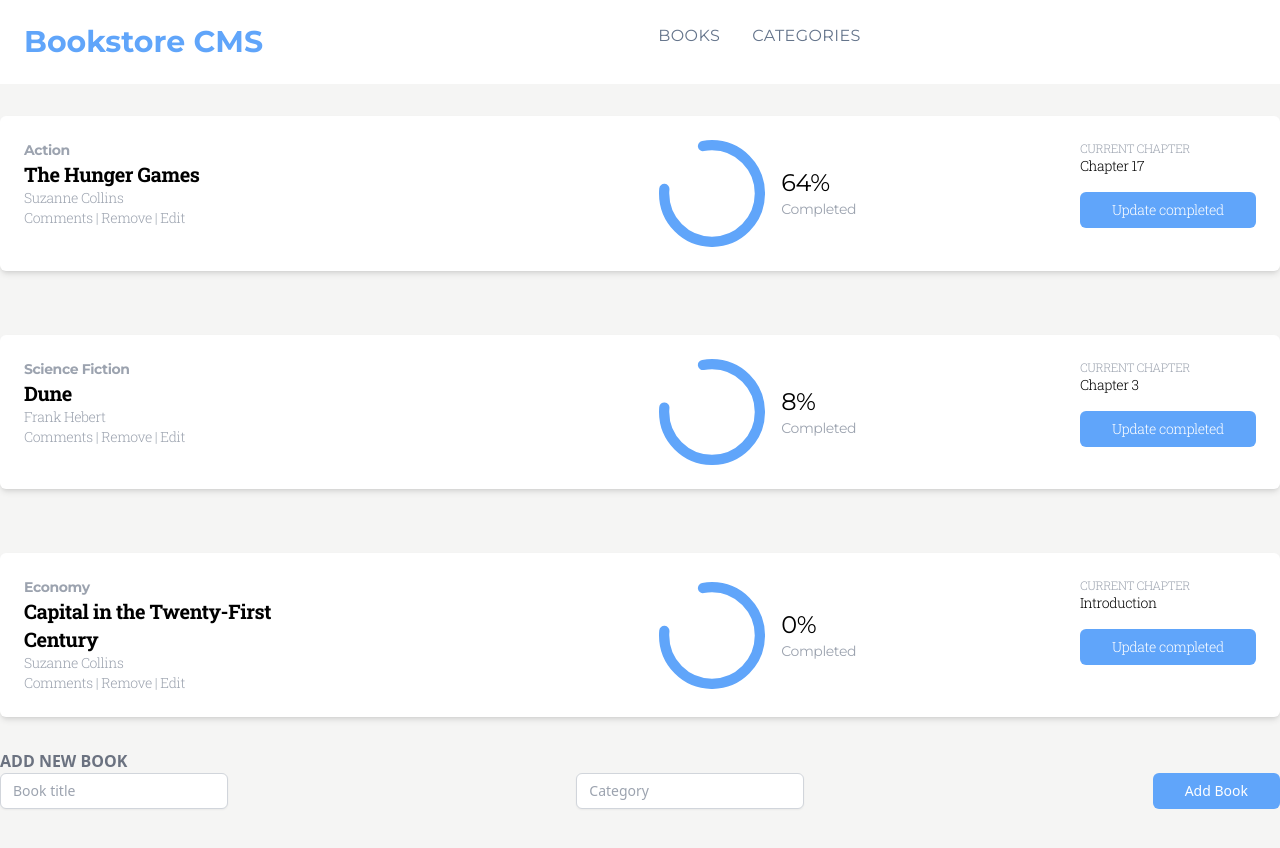
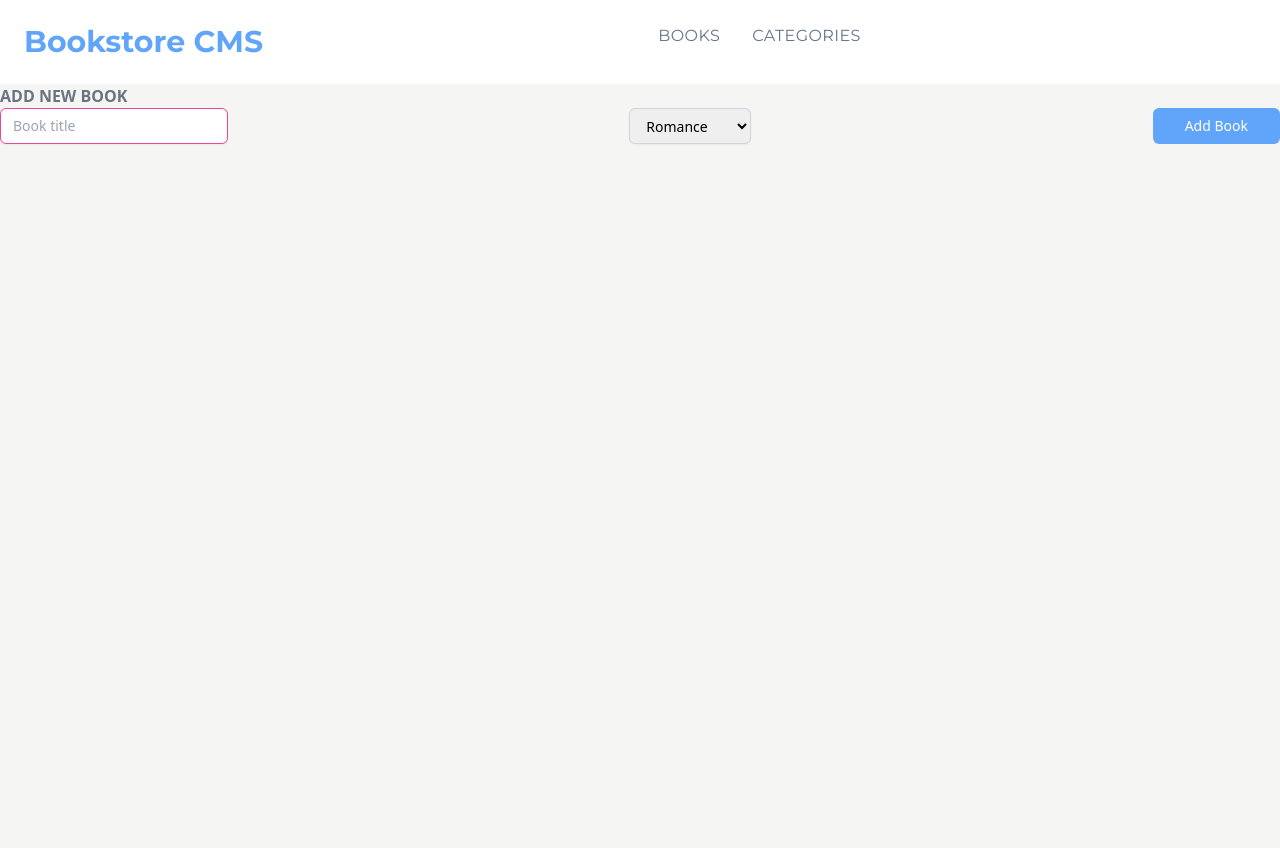
Before and after one commit to lu-jim/bookstore, a React (Create React App) app: page / in a window 1280 px wide. Shown: the top 848 px of the page. Built offline with nearby package versions, Linux system fonts and the light colour scheme; the HTML template or start-up script is replaced by a standard one.

Commit message:
Configure form for new books

```diff
--- a/src/components/Book.js
+++ b/src/components/Book.js
@@ -1,22 +1,35 @@
 import React from 'react';
+import { useDispatch } from 'react-redux';
 import PropTypes from 'prop-types';
 import progress from '../progress.svg';
+import { removeBook } from '../redux/books/books';
 
 const Book = ({
-  title, author, category, completed, currentChapter,
-}) => (
+  id, title, author, category, completed, currentChapter,
+}) => {
+  const dispatch = useDispatch();
+  const deleteBook = (id) => {
+    dispatch(removeBook(id));
+  };
+  return (
     <div className="card bg-white shadow-md rounded-md max-w-l -mr-1 h-70 tracking-tight w-full flex justify-between p-6 my-8">
       <div className="font-display">
         <h3 className="font-bold font-serif text-gray-400 text-sm">{category}</h3>
         <h2 className="text-xl font-bold w-80">{title}</h2>
         <p className="text-gray-400 text-sm">{author}</p>
-      <p className="text-gray-400 text-sm"> Comments | Remove | Edit</p>
+        <div className="text-gray-400 text-sm">
+          {' '}
+          Comments |
+          <button type="button" onClick={deleteBook({ id })}>Remove</button>
+          {' '}
+          | Edit
+        </div>
       </div>
       <div className="flex items-center">
         <img src={progress} alt="completed" />
 
         <div className="p-4  font-serif">
-        <p className="text-2xl">{completed}</p>
+          <p className="text-2xl">{completed || '0'}</p>
           <p className="text-gray-400 text-sm"> Completed</p>
         </div>
       </div>
@@ -24,11 +37,12 @@ const Book = ({
         <h2 className="text-gray-400 uppercase text-xs">Current Chapter</h2>
         <p className="text-sm mb-4">
           {' '}
-        {currentChapter}
+          {currentChapter || '' }
         </p>
         <button
           href="#"
           type="button"
+          onClick={deleteBook({ id })}
           className="text-white bg-blue-400 hover:bg-blue-800 focus:ring-4 focus:ring-blue-300 font-medium rounded-md text-sm py-2 text-center inline-flex items-center  dark:bg-blue-600 dark:hover:bg-blue-400 dark:focus:ring-blue-800 px-8"
         >
           Update completed
@@ -36,8 +50,10 @@ const Book = ({
       </div>
     </div>
   );
+};
 
 Book.propTypes = {
+  id: PropTypes.string.isRequired,
   title: PropTypes.string.isRequired,
   author: PropTypes.string.isRequired,
   category: PropTypes.string.isRequired,
--- a/src/components/Booklist.js
+++ b/src/components/Booklist.js
@@ -1,48 +1,20 @@
 import React from 'react';
+import { useSelector } from 'react-redux';
 import Book from './Book';
 
 import Form from './newBook';
 
-const uniqueId = () => {
-  const dateString = Date.now().toString(36);
-  const randomness = Math.random().toString(36).substr(2);
-  return dateString + randomness;
-};
-
 const Books = () => {
-  const dummyList = [
-    {
-      title: 'The Hunger Games',
-      author: 'Suzanne Collins',
-      category: 'Action',
-      completed: '64%',
-      currentChapter: 'Chapter 17',
-    },
-    {
-      title: 'Dune',
-      author: 'Frank Hebert',
-      category: 'Science Fiction',
-      completed: '8%',
-      currentChapter: 'Chapter 3',
-    },
-    {
-      title: 'Capital in the Twenty-First Century',
-      author: 'Suzanne Collins',
-      category: 'Economy',
-      completed: '0%',
-      currentChapter: 'Introduction',
-    },
-  ];
-
-  const bookList = dummyList.map((book) => (
+  const list = useSelector((state) => state.books);
+  const bookList = list.map((book) => (
     <Book
       title={book.title}
       author={book.author}
-      key={uniqueId()}
+      key={book.id}
+      id={book.id}
       category={book.category}
       completed={book.completed}
       currentChapter={book.currentChapter}
-
     />
   ));
   return (
--- a/src/components/newBook.js
+++ b/src/components/newBook.js
@@ -1,24 +1,69 @@
 import React from 'react';
+import { useDispatch } from 'react-redux';
+import { addBook } from '../redux/books/books';
+
+const uniqueId = () => {
+  const dateString = Date.now().toString(36);
+  const randomness = Math.random().toString(36).slice(2);
+  return dateString + randomness;
+};
+
+const categories = ['Romance', 'Mystery', 'Fantasy', 'Non-Fiction', 'Technical'];
 
 const Form = () => {
+  const dispatch = useDispatch();
+  const [state, setState] = React.useState({
+    title: '',
+    category: 'Romance',
+  });
+  const changeHandler = (e) => {
+    setState((prevState) => ({
+      ...prevState,
+      [e.target.name]: e.target.value,
+    }));
+  };
+  const submitBookToStore = () => {
+    const { title, category } = state;
+    const newId = uniqueId();
+    const newBook = {
+      newId,
+      title,
+      category,
+    };
+    dispatch(addBook(newBook));
+  };
+
   const inputButton = `block px-3 border border-gray-300 rounded-md text-sm shadow-sm placeholder-gray-400
   focus:outline-none focus:border-sky-500 focus:ring-1 focus:ring-sky-500
   disabled:bg-gray-50 disabled:text-gray-500 disabled:border-gray-200 disabled:shadow-none
   invalid:border-pink-500 invalid:text-pink-600
   focus:invalid:border-pink-500 focus:invalid:ring-pink-500`;
   return (
-    <div className="flex flex-col container ">
+    <div>
       <h2 className="text-md uppercase font-bold text-gray-500"> Add New Book</h2>
       <div className="flex justify-between w-full">
-        <input type="text" name="book" placeholder="Book title" className={inputButton} />
-        <input type="dropdown" name="category" placeholder="Category" className={inputButton} />
-        <button
-          type="button"
-          href="#"
-          className="text-white bg-blue-400 hover:bg-blue-800 focus:ring-4 focus:ring-blue-300 font-medium rounded-md text-sm py-2 text-center inline-flex items-center  dark:bg-blue-600 dark:hover:bg-blue-700 dark:focus:ring-blue-800 px-8"
+        <form
+          className="flex container justify-between grow"
+          onSubmit={(e) => {
+            e.preventDefault();
+            submitBookToStore();
+          }}
         >
-          Add Book
-        </button>
+          <input type="text" name="title" placeholder="Book title" className={inputButton} value={state.title} onChange={changeHandler} required />
+          <select name="category" placeholder="Category" className={inputButton} onChange={changeHandler}>
+            {categories.map((category) => (
+              <option key={uniqueId()} value={category}>
+                {category}
+              </option>
+            ))}
+          </select>
+          <button
+            type="submit"
+            className="text-white bg-blue-400 hover:bg-blue-800 focus:ring-4 focus:ring-blue-300 font-medium rounded-md text-sm py-2 text-center inline-flex items-center  dark:bg-blue-600 dark:hover:bg-blue-700 dark:focus:ring-blue-800 px-8"
+          >
+            Add Book
+          </button>
+        </form>
       </div>
     </div>
   );
--- a/src/features/cms/cms.js
+++ b/src/features/cms/cms.js
@@ -1,5 +1,39 @@
 import React from 'react';
 
-const CMS = () => <div> List here</div>;
+const list = [
+  {
+    id: '1',
+    title: 'The Hunger Games',
+    author: 'Suzanne Collins',
+    category: 'Action',
+    completed: '64%',
+    currentChapter: 'Chapter 17',
+  },
+  {
+    id: '2',
+    title: 'Dune',
+    author: 'Frank Hebert',
+    category: 'Science Fiction',
+    completed: '8%',
+    currentChapter: 'Chapter 3',
+  },
+  {
+    id: '3',
+    title: 'Capital in the Twenty-First Century',
+    author: 'Suzanne Collins',
+    category: 'Economy',
+    completed: '0%',
+    currentChapter: 'Introduction',
+  },
+];
+
+const CMS = () => (
+  <div>
+    {' '}
+    { list }
+    {' '}
+    here
+  </div>
+);
 
 export default CMS;
--- a/src/redux/books/books.js
+++ b/src/redux/books/books.js
@@ -1,5 +1,6 @@
 const ADD_BOOK = 'bookStore/books/ADD_BOOK';
 const REMOVE_BOOK = 'bookStore/books/REMOVE_BOOK';
+const initialState = [];
 
 export const addBook = (payload) => ({
   type: ADD_BOOK,
@@ -11,7 +12,7 @@ export const removeBook = (payload) => ({
   payload,
 });
 
-const reducer = (state = [], { type, payload }) => {
+const reducer = (state = initialState, { type, payload }) => {
   switch (type) {
     default: return state;
     case ADD_BOOK: return [...state, payload];
```
Lines whose indentation alone changed are shown as unchanged.
